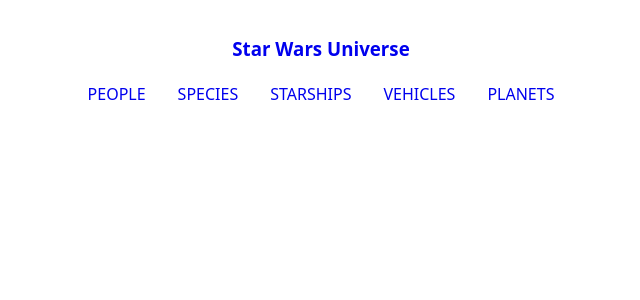
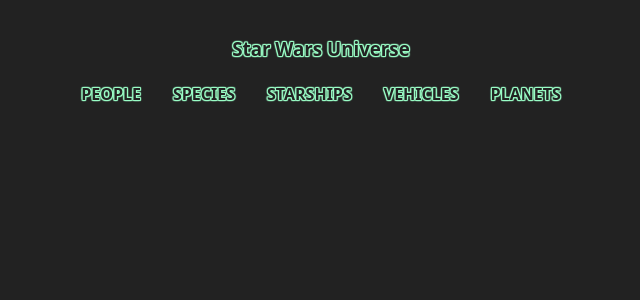
Before and after one commit to Miopixi/star-wars-universe, a React (Vite) app: page / in a window 1280 px wide. Shown: the top 300 px of the page, without its empty margins (319-959 px from the left). Built offline with nearby package versions, Linux system fonts and the light colour scheme; no server answers; the HTML template or start-up script is replaced by a standard one.

Commit message:
Improve css and add luminous lightsaber colours

```diff
--- a/src/App.css
+++ b/src/App.css
@@ -3,3 +3,47 @@
   padding: 1rem;
   height: 100vh;
 }
+
+button:hover {
+  border-color: var(--lightgreen);
+}
+
+a {
+  color: var(--background-color);
+}
+
+a, .green_glow {
+  text-shadow:
+    1px 0 1px var(--lightgreen),
+    -1px 0 1px var(--lightgreen),
+    0 1px 1px var(--lightgreen),
+    0 -1px 1px var(--lightgreen),
+    1px 1px 1px var(--lightgreen),
+    1px -1px 1px var(--lightgreen),
+    -1px 1px 1px var(--lightgreen),
+    -1px -1px 1px var(--lightgreen);
+}
+
+a:hover, .blue_glow {
+  text-shadow:
+    1px 0 1px var(--lightblue),
+    -1px 0 1px var(--lightblue),
+    0 1px 1px var(--lightblue),
+    0 -1px 1px var(--lightblue),
+    1px 1px 1px var(--lightblue),
+    1px -1px 1px var(--lightblue),
+    -1px 1px 1px var(--lightblue),
+    -1px -1px 1px var(--lightblue);
+}
+
+.red_glow {
+  text-shadow:
+    1px 0 1px var(--magenta),
+    -1px 0 1px var(--magenta),
+    0 1px 1px var(--magenta),
+    0 -1px 1px var(--magenta),
+    1px 1px 1px var(--magenta),
+    1px -1px 1px var(--magenta),
+    -1px 1px 1px var(--magenta),
+    -1px -1px 1px var(--magenta);
+}
--- a/src/components/List.tsx
+++ b/src/components/List.tsx
@@ -13,11 +13,11 @@
         {
           items.map((listItem, i) => (
             <div key={ i } className='list_item_area'>
-              <div className='list_item_name'>{ listItem.name }</div>
+              <div className='list_item_name blue_glow'>{ listItem.name }</div>
               {
                 listItem.subItems.map((subItem, j) => (
                   <div key={ j }>
-                    { subItem.label } __ { subItem.value }
+                    { subItem.label }<span className='red_glow'> __ </span>{ subItem.value }
                   </div>
                 ))
               }
--- a/src/components/components.css
+++ b/src/components/components.css
@@ -8,10 +8,12 @@
 .nav_link {
   padding: 0 1em;
   text-transform: uppercase;
+  font-weight: 800;
 }
 
 .active {
-  box-shadow: 0 0 5px;
+  box-shadow: 0 0 5px var(--lightgreen);
+  border-radius: 3px;
 }
 
 .lost_in_space {
@@ -24,6 +26,8 @@
 }
 
 .list_item_name {
+  color: var(--background-color);
+  font-weight: 800;
   font-size: x-large;
   letter-spacing: 2px;
   padding: 0.7em;
--- a/src/index.css
+++ b/src/index.css
@@ -9,6 +9,15 @@
   text-rendering: optimizeLegibility;
   -webkit-font-smoothing: antialiased;
   -moz-osx-font-smoothing: grayscale;
+
+  --primary-color: ivory;
+  --background-color: #222;
+  --lightgreen: rgb(155, 255, 199);
+  --lightblue: rgb(155, 255, 255);
+  --magenta: rgb(255, 99, 155);
+
+  background-color: var(--background-color);
+  color: var(--primary-color);
 }
 
 a {
```
